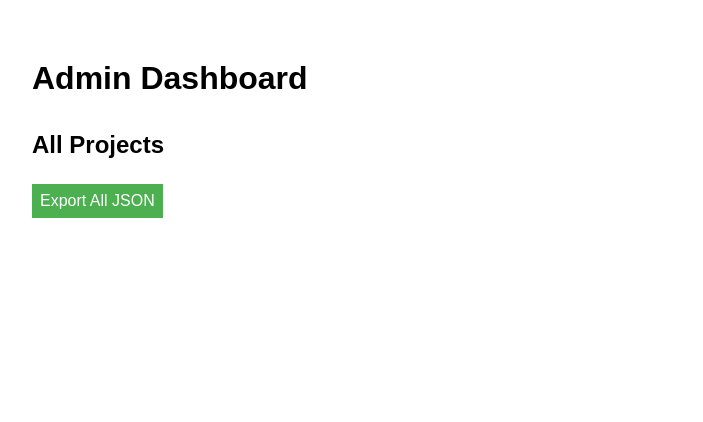
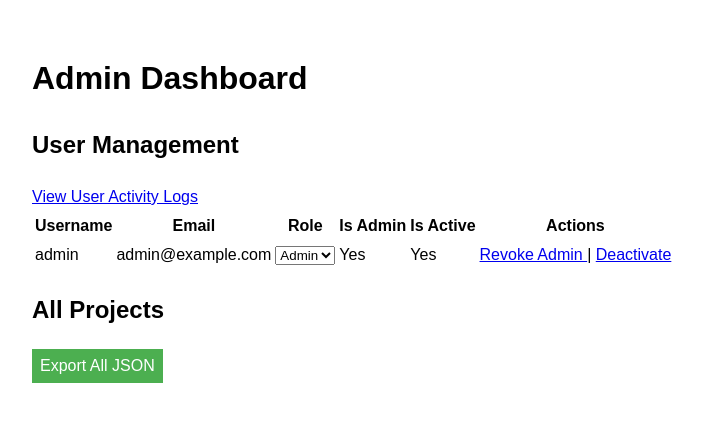
Before and after one commit to federicoandreis/ColDag, a Flask app: template templates/admin.html in a window 1280 px wide. Shown: the part 90-512 px from the top of the page, without its empty margins (0-703 px from the left). Run offline with Flask 3, Linux system fonts and the light colour scheme; the template is opened without the code that fills it: values that come from a table or form of the project are taken from there, others are empty; some libraries are stand-ins or nearby versions.

Commit message:
Checkpoint before revert - Develop a more robust user management system

```diff
--- a/main.py
+++ b/main.py
@@ -1,7 +1,7 @@
 from flask import Flask, render_template, request, jsonify, redirect, url_for, flash, send_file
 from flask_login import LoginManager, login_user, login_required, logout_user, current_user
 from werkzeug.security import generate_password_hash, check_password_hash
-from models import db, User, Project
+from models import db, User, Project, Role, UserActivity
 from config import Config
 import os
 import json
@@ -9,7 +9,7 @@ from io import BytesIO
 import networkx as nx
 from flask_mail import Mail, Message
 import datetime
-from sqlalchemy import inspect
+from sqlalchemy import inspect, text
 
 app = Flask(__name__)
 app.config.from_object(Config)
@@ -23,41 +23,58 @@ mail = Mail(app)
 def load_user(user_id):
     return User.query.get(int(user_id))
 
-def create_default_user():
-    username = 'fede'
-    password = 'admin'
-    email = 'admin@example.com'
-    if not User.query.filter_by(username=username).first():
-        new_user = User(username=username, email=email, is_admin=True, is_active=True)
-        new_user.set_password(password)
-        db.session.add(new_user)
-        db.session.commit()
-        print(f"Default user '{username}' created.")
-    else:
-        print(f"Default user '{username}' already exists.")
+def log_user_activity(user, activity_type, details=None):
+    activity = UserActivity(user_id=user.id, activity_type=activity_type, details=details)
+    db.session.add(activity)
+    db.session.commit()
 
 def update_database_schema():
-    inspector = inspect(db.engine)
-    if not inspector.has_table("user"):
-        db.create_all()
-        print("Database tables created.")
-    else:
-        existing_columns = set(column['name'] for column in inspector.get_columns("user"))
-        model_columns = set(column.key for column in User.__table__.columns)
-        missing_columns = model_columns - existing_columns
-        if missing_columns:
-            print(f"Adding missing columns to user table: {missing_columns}")
-            with db.engine.connect() as conn:
-                for column in missing_columns:
-                    conn.execute(f'ALTER TABLE "user" ADD COLUMN {column} {User.__table__.columns[column].type}')
-            print("Database schema updated.")
+    with app.app_context():
+        inspector = inspect(db.engine)
+        if not inspector.has_table("user"):
+            db.create_all()
+            print("Database tables created.")
         else:
-            print("Database schema is up to date.")
+            existing_columns = set(column['name'] for column in inspector.get_columns("user"))
+            model_columns = set(column.key for column in User.__table__.columns)
+            missing_columns = model_columns - existing_columns
+            if missing_columns:
+                print(f"Adding missing columns to user table: {missing_columns}")
+                with db.engine.connect() as conn:
+                    for column_name in missing_columns:
+                        column = User.__table__.columns[column_name]
+                        column_type = column.type
+                        if isinstance(column_type, db.DateTime):
+                            column_type = 'TIMESTAMP'
+                        conn.execute(text(f'ALTER TABLE "user" ADD COLUMN {column_name} {column_type}'))
+                    conn.commit()
+                print("Database schema updated.")
+            else:
+                print("Database schema is up to date.")
 
-@app.route('/')
-@login_required
-def index():
-    return render_template('index.html')
+def create_default_user():
+    with app.app_context():
+        admin_role = Role.query.filter_by(name='Admin').first()
+        if not admin_role:
+            admin_role = Role(name='Admin')
+            db.session.add(admin_role)
+            db.session.commit()
+
+        user_role = Role.query.filter_by(name='User').first()
+        if not user_role:
+            user_role = Role(name='User')
+            db.session.add(user_role)
+            db.session.commit()
+
+        admin_user = User.query.filter_by(username='admin').first()
+        if not admin_user:
+            admin_user = User(username='admin', email='admin@example.com', is_admin=True, is_active=True, role=admin_role)
+            admin_user.set_password('admin')  # Set the password using the set_password method
+            db.session.add(admin_user)
+            db.session.commit()
+            print("Default admin user created.")
+        else:
+            print("Default admin user already exists.")
 
 @app.route('/login', methods=['GET', 'POST'])
 def login():
@@ -70,6 +87,7 @@ def login():
                 login_user(user)
                 user.last_login = datetime.datetime.utcnow()
                 db.session.commit()
+                log_user_activity(user, 'login')
                 return redirect(url_for('index'))
             else:
                 flash('Please confirm your email address before logging in.')
@@ -77,115 +95,77 @@ def login():
             flash('Invalid username or password')
     return render_template('login.html')
 
-@app.route('/register', methods=['GET', 'POST'])
-def register():
-    if request.method == 'POST':
-        username = request.form.get('username')
-        email = request.form.get('email')
-        password = request.form.get('password')
-
-        if User.query.filter_by(username=username).first():
-            flash('Username already exists')
-        elif User.query.filter_by(email=email).first():
-            flash('Email already exists')
-        else:
-            new_user = User(username=username, email=email)
-            new_user.set_password(password)
-            db.session.add(new_user)
-            db.session.commit()
-
-            token = new_user.generate_confirmation_token()
-            confirm_url = url_for('confirm_email', token=token, _external=True)
-            html = render_template('email/confirm.html', confirm_url=confirm_url)
-            subject = "Please confirm your email"
-            send_email(new_user.email, subject, html)
-
-            flash('A confirmation email has been sent to your email address.')
-            return redirect(url_for('login'))
-    return render_template('register.html')
-
-@app.route('/confirm/<token>')
-def confirm_email(token):
-    user = User.query.filter_by(email=request.args.get('email')).first_or_404()
-    if user.is_active:
-        flash('Account already confirmed. Please login.')
-    elif user.confirm(token):
-        flash('You have confirmed your account. Thanks!')
-    else:
-        flash('The confirmation link is invalid or has expired.')
-    return redirect(url_for('login'))
-
-@app.route('/reset_password_request', methods=['GET', 'POST'])
-def reset_password_request():
-    if current_user.is_authenticated:
-        return redirect(url_for('index'))
-    if request.method == 'POST':
-        email = request.form.get('email')
-        user = User.query.filter_by(email=email).first()
-        if user:
-            token = user.generate_reset_token()
-            reset_url = url_for('reset_password', token=token, _external=True)
-            html = render_template('email/reset_password.html', reset_url=reset_url)
-            subject = "Password Reset Request"
-            send_email(user.email, subject, html)
-            flash('An email with instructions to reset your password has been sent to you.')
-        else:
-            flash('Email address not found.')
-        return redirect(url_for('login'))
-    return render_template('reset_password_request.html')
-
-@app.route('/reset_password/<token>', methods=['GET', 'POST'])
-def reset_password(token):
-    if current_user.is_authenticated:
-        return redirect(url_for('index'))
-    if request.method == 'POST':
-        password = request.form.get('password')
-        if User.reset_password(token, password):
-            flash('Your password has been updated.')
-            return redirect(url_for('login'))
-        else:
-            flash('The reset link is invalid or has expired.')
-    return render_template('reset_password.html')
-
 @app.route('/logout')
 @login_required
 def logout():
+    log_user_activity(current_user, 'logout')
     logout_user()
     return redirect(url_for('login'))
 
-@app.route('/profile')
+@app.route('/admin/user_activity')
 @login_required
-def profile():
-    return render_template('profile.html')
+def user_activity():
+    if not current_user.is_admin:
+        flash('You do not have permission to access this page.')
+        return redirect(url_for('index'))
+    activities = UserActivity.query.order_by(UserActivity.timestamp.desc()).limit(100).all()
+    return render_template('user_activity.html', activities=activities)
 
-@app.route('/update_profile', methods=['POST'])
+@app.route('/admin')
 @login_required
-def update_profile():
-    username = request.form.get('username')
-    email = request.form.get('email')
+def admin():
+    if not current_user.is_admin:
+        flash('You do not have permission to access this page.')
+        return redirect(url_for('index'))
+    users = User.query.all()
+    roles = Role.query.all()
+    projects = Project.query.all()
+    return render_template('admin.html', users=users, roles=roles, projects=projects)
 
-    if username != current_user.username and User.query.filter_by(username=username).first():
-        flash('Username already exists')
-    elif email != current_user.email and User.query.filter_by(email=email).first():
-        flash('Email already exists')
+@app.route('/admin/toggle_admin/<int:user_id>')
+@login_required
+def toggle_admin(user_id):
+    if not current_user.is_admin:
+        flash('You do not have permission to perform this action.')
+        return redirect(url_for('index'))
+    user = User.query.get_or_404(user_id)
+    user.is_admin = not user.is_admin
+    db.session.commit()
+    log_user_activity(current_user, 'toggle_admin', f"Changed admin status for user {user.username}")
+    flash(f"Admin status for {user.username} has been {'granted' if user.is_admin else 'revoked'}.")
+    return redirect(url_for('admin'))
+
+@app.route('/admin/toggle_active/<int:user_id>')
+@login_required
+def toggle_active(user_id):
+    if not current_user.is_admin:
+        flash('You do not have permission to perform this action.')
+        return redirect(url_for('index'))
+    user = User.query.get_or_404(user_id)
+    user.is_active = not user.is_active
+    db.session.commit()
+    log_user_activity(current_user, 'toggle_active', f"Changed active status for user {user.username}")
+    flash(f"Account for {user.username} has been {'activated' if user.is_active else 'deactivated'}.")
+    return redirect(url_for('admin'))
+
+@app.route('/admin/change_role/<int:user_id>', methods=['POST'])
+@login_required
+def change_role(user_id):
+    if not current_user.is_admin:
+        flash('You do not have permission to perform this action.')
+        return redirect(url_for('index'))
+    user = User.query.get_or_404(user_id)
+    new_role_id = request.form.get('role_id')
+    new_role = Role.query.get(new_role_id)
+    if new_role:
+        old_role = user.role
+        user.role = new_role
+        db.session.commit()
+        log_user_activity(current_user, 'change_role', f"Changed role for user {user.username} from {old_role.name} to {new_role.name}")
+        flash(f"Role for {user.username} has been changed to {new_role.name}.")
     else:
-        current_user.username = username
-        current_user.email = email
-        db.session.commit()
-        flash('Profile updated successfully')
-
-    return redirect(url_for('profile'))
-
-def send_email(to, subject, template):
-    msg = Message(
-        subject,
-        recipients=[to],
-        html=template,
-        sender=app.config['MAIL_DEFAULT_SENDER']
-    )
-    mail.send(msg)
-
-# ... (keep the existing routes and functions)
+        flash("Invalid role selected.")
+    return redirect(url_for('admin'))
 
 if __name__ == '__main__':
     with app.app_context():
--- a/templates/admin.html
+++ b/templates/admin.html
@@ -2,6 +2,52 @@
 
 {% block content %}
 <h1>Admin Dashboard</h1>
+
+<h2>User Management</h2>
+<a href="{{ url_for('user_activity') }}">View User Activity Logs</a>
+<table>
+    <thead>
+        <tr>
+            <th>Username</th>
+            <th>Email</th>
+            <th>Role</th>
+            <th>Is Admin</th>
+            <th>Is Active</th>
+            <th>Actions</th>
+        </tr>
+    </thead>
+    <tbody>
+    {% for user in users %}
+        <tr>
+            <td>{{ user.username }}</td>
+            <td>{{ user.email }}</td>
+            <td>
+                <form action="{{ url_for('change_role', user_id=user.id) }}" method="POST">
+                    <select name="role_id" onchange="this.form.submit()">
+                        {% for role in roles %}
+                            <option value="{{ role.id }}" {% if user.role.id == role.id %}selected{% endif %}>
+                                {{ role.name }}
+                            </option>
+                        {% endfor %}
+                    </select>
+                </form>
+            </td>
+            <td>{{ 'Yes' if user.is_admin else 'No' }}</td>
+            <td>{{ 'Yes' if user.is_active else 'No' }}</td>
+            <td>
+                <a href="{{ url_for('toggle_admin', user_id=user.id) }}">
+                    {{ 'Revoke Admin' if user.is_admin else 'Grant Admin' }}
+                </a>
+                |
+                <a href="{{ url_for('toggle_active', user_id=user.id) }}">
+                    {{ 'Deactivate' if user.is_active else 'Activate' }}
+                </a>
+            </td>
+        </tr>
+    {% endfor %}
+    </tbody>
+</table>
+
 <h2>All Projects</h2>
 <button id="export-all-json">Export All JSON</button>
 <ul>
```
Also changed, not shown: models.py (+15 -0 lines), templates/user_activity.html (added, +26 -0 lines).
